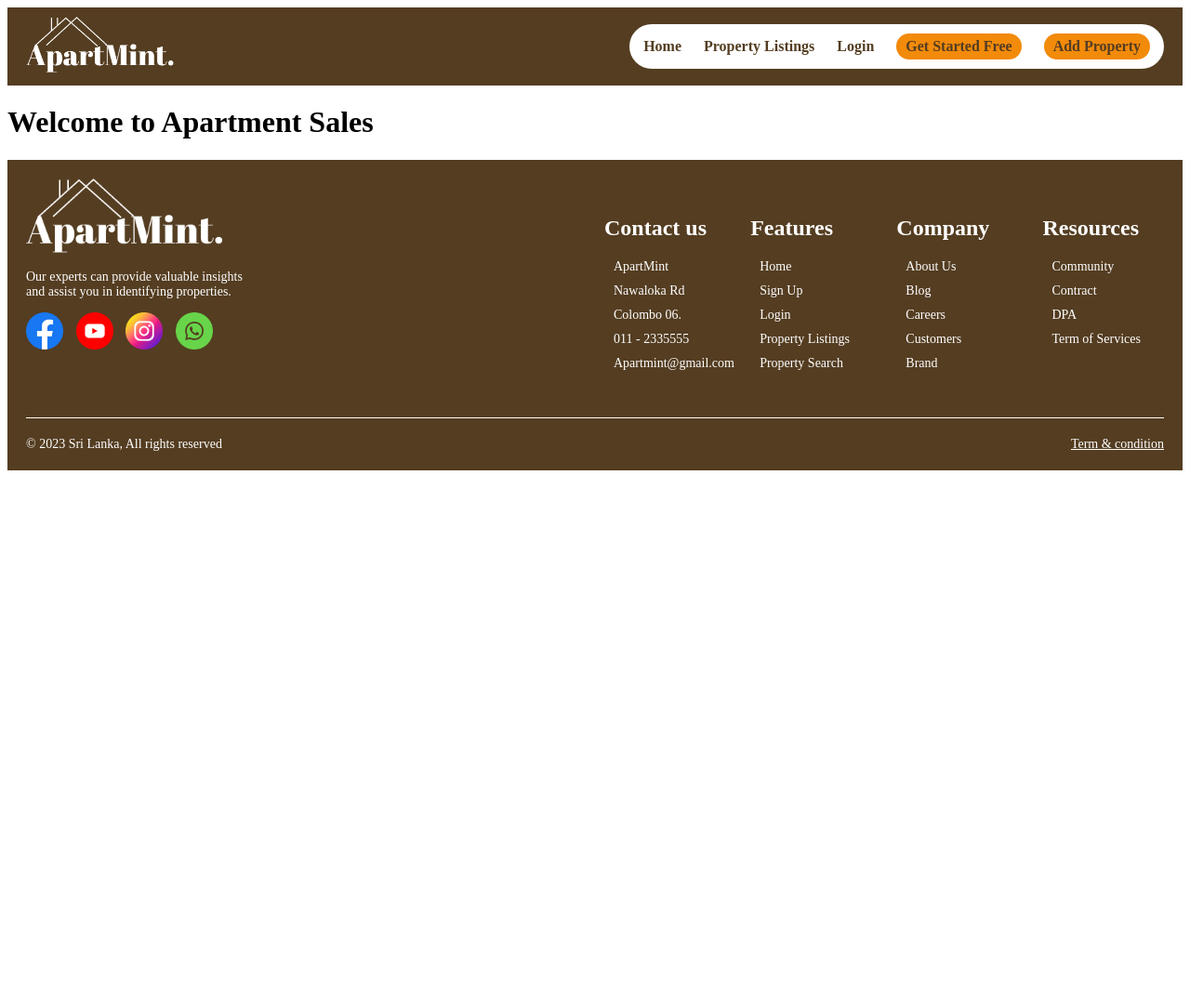
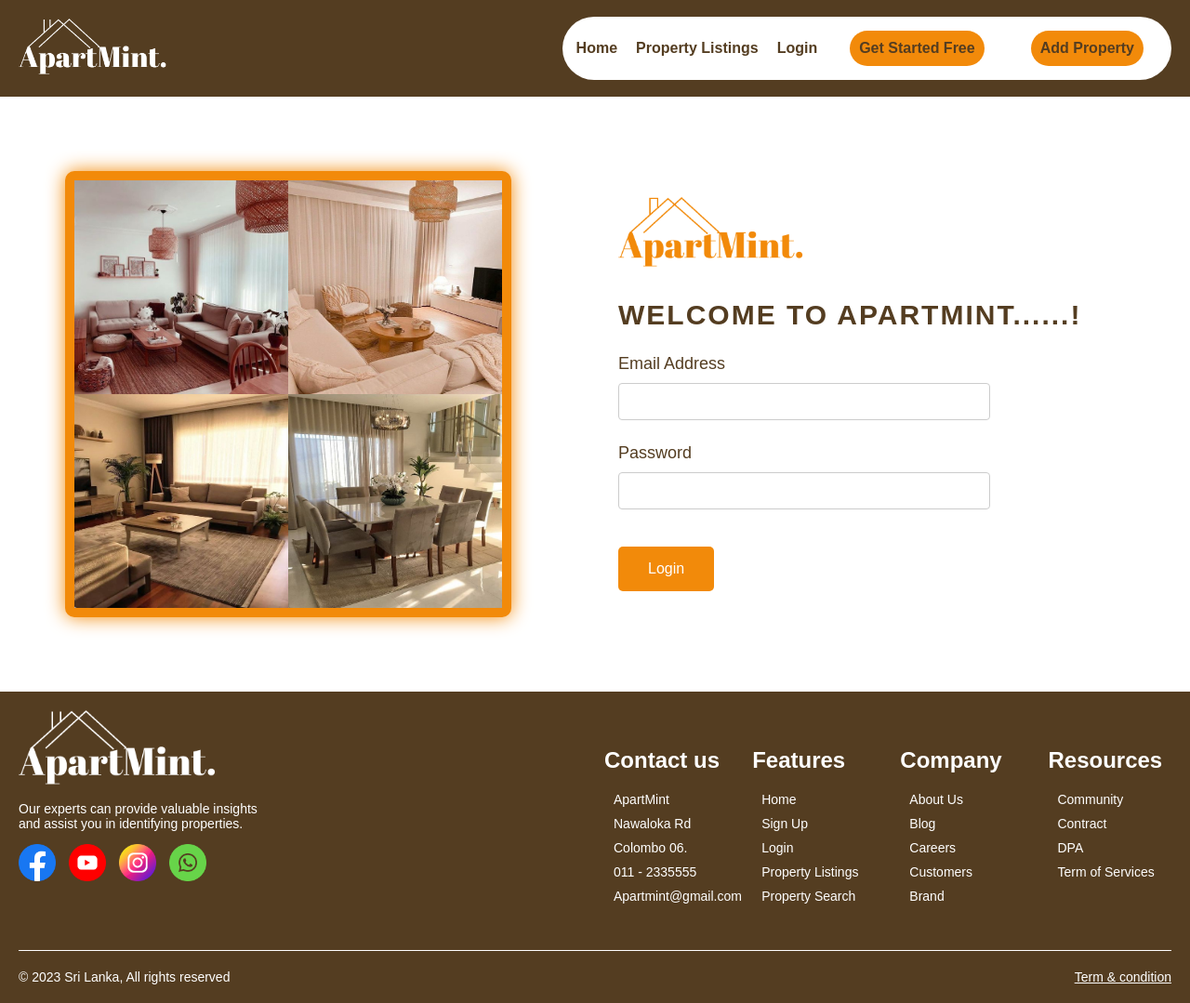
Before and after one commit to Kavindu-TechLab/Online-Apartment-Seles-System, a PHP site: page /login.php in a window 1280 px wide. Shown: the whole page at 93% size. Before the commit the page ends 506 px from the top, so only its background shows below. Run offline with PHP 8.4, Linux system fonts and the light colour scheme.

Commit message:
create login page

```diff
--- a/index.php
+++ b/index.php
@@ -1,3 +1,7 @@
+<?php
+session_start();
+?>
+
 <!DOCTYPE html>
 <html>
 <head>
--- a/login.php
+++ b/login.php
@@ -1,18 +1,70 @@
+<?php
+session_start();
+
+?>
+
 <!DOCTYPE html>
-<html>
+<html lang="en">
+
 <head>
-    <title>Home Page</title>
-    <!-- Link to the external CSS file -->
+    <meta charset="UTF-8">
+    <meta name="viewport" content="width=device-width, initial-scale=1.0">
     <link rel="stylesheet" type="text/css" href="style/style.css">
+    <link rel="stylesheet" type="text/css" href="style/style_register.css">
+    <title>Register</title>
 </head>
+
 <body>
     <!-- Include the navigation bar -->
     <?php include('navbar.php'); ?>
 
-    <h1>Welcome to Apartment Sales</h1>
-    <!-- Your homepage content here -->
+    <div class="container" style="margin-top: 60px; margin-bottom: 60px">
+        <div class="left-section">
+            <div class="row">
+                <img src="images/0c8bc5136709ff47018eaaa80e74149e.jpg" alt="Image 1">
+                <img src="images/bb164a76f720b87251168fe46fb8f4c6.jpg" alt="Image 2">
+                <img src="images/d42c557d39ac3b6190d56ae59dbc8e72.jpg" alt="Image 3">
+                <img src="images/3b5c5a08925e964fcc4d90183843ed68.jpg" alt="Image 4">
+            </div>
+        </div>
+
+        <div class="right-section">
+            <!-- Logo and Title -->
+            <div class="logo">
+                <img src="images/logo.png" alt="Logo">
+            </div>
+            <h1 style="margin-bottom: 20px;">Welcome To Apartmint......!</h1>
+
+
+
+            <!-- Login Form -->
+            <form action="process_php/process_login.php" method="post" >
+                <div class="form-row">
+                    <label for="email">Email Address</label>
+                    <input type="email" id="email" name="email" required>
+                </div>
+                <div class="form-row">
+                    <label for="password">Password</label>
+                    <input type="password" id="password" name="password" required>
+                </div>
+
+            <!-- Display error message here -->
+            <?php
+            if (isset($_SESSION["login_error"])) {
+                echo '<div class="error-message"><br>' . $_SESSION["login_error"] . '</div>';
+                unset($_SESSION["login_error"]); // Remove the session variable after displaying the message
+            }
+            ?>
+
+
+                <button type="submit" class="register-submit" value="Login">Login</button>
+            </form>
+        </div>
+    </div>
 
     <!-- Include the footer -->
     <?php include('footer.php'); ?>
+
 </body>
+
 </html>
--- a/navbar.php
+++ b/navbar.php
@@ -6,8 +6,25 @@
         <ul>
             <li><a href="index.php">Home</a></li>
             <li><a href="allListings.php">Property Listings</a></li>
-            <li><a href="login.php">Login</a></li>
-            <li><a href="register.php" class="button">Get Started Free</a></li>
+            <?php
+            // Check if the user is logged in
+            if(isset($_SESSION["user_id"])) {
+                // If logged in, show user's name and profile photo with dropdown menu
+                echo '<li class="dropdown">';
+                $userName = $_SESSION["user_name"];
+                $truncatedName = strlen($userName) > 15 ? substr($userName, 0, 15) . '...' : $userName;
+                echo '<span class="dropbtn"><img class="profile_photo" src="process_php/uploads/profile_photos/' . $_SESSION["user_profile_photo"] . '" alt="Profile Photo">' . $truncatedName . '</span>';
+                echo '<div class="dropdown-content">';
+                echo '<a href="myAccount.php">My Account</a>';
+                echo '<a href="process_php/process_logout.php">Logout</a>';
+                echo '</div>';
+                echo '</li>';
+            } else {
+                // If not logged in, show login and "Get Started Free" button
+                echo '<li><a href="login.php">Login</a></li>';
+                echo '<li><a href="register.php" class="button">Get Started Free</a></li>';
+            }
+            ?>
             <li><a href="addListings.php" class="button">Add Property</a></li>
             <!-- Add more navigation links as needed -->
         </ul>
--- a/register.php
+++ b/register.php
@@ -1,3 +1,8 @@
+<?php
+session_start();
+
+?>
+
 <!DOCTYPE html>
 <html lang="en">
 
--- a/style/style.css
+++ b/style/style.css
@@ -13,11 +13,19 @@
     max-height: 60px;
 }
 
+.navbar-right {
+    display: flex;
+    align-items: center;
+}
+
 .navbar-right ul {
     background-color: #fff;
     list-style: none;
-    padding: 10px 15px;
+    padding: 0 15px;
     border-radius: 50px;
+    display: flex;
+    justify-content: center;
+    align-items: center;
 
 }
 
@@ -59,8 +67,72 @@
     background-color: rgba(242, 138, 10, 1);
     font-weight: bold;
     border-radius: 50px;
-    padding: 5px 10px;
+    margin: 15px;
+    padding: 10px 10px;
 }
+
+/* Dropdown menu */
+.dropdown {
+    position: relative;
+    display: inline-block;
+}
+
+/* Dropdown button */
+.dropbtn {
+    background-color: #fff;
+    text-decoration: none;
+    font-weight: bold;
+    color: rgba(84, 61, 33, 1);
+    display: inline-block;
+    padding: 10px 15px;
+    border: none;
+}
+
+/* Dropdown content (hidden by default) */
+.dropdown-content {
+    display: none;
+    position: absolute;
+    background-color: #f1f1f1;
+    min-width: 150px;
+    max-width: 160px;
+    right: 0px;
+}
+
+/* Links inside the dropdown */
+.dropdown-content a {
+    font-size: 16px;
+    font-family: Arial, sans-serif;
+    font-weight: bold;
+    text-align: left;
+    letter-spacing: 2px;
+    color: rgba(84, 61, 33, 1);
+    padding: 12px 16px;
+    text-decoration: none;
+    display: block;
+    transition: 0.3s;
+}
+
+/* Show the dropdown menu on hover */
+.dropdown:hover .dropdown-content {
+    display: block;
+}
+
+.dropbtn{
+    display: flex;
+    justify-content: center; /* Center the navigation links */
+    align-items: center;
+}
+
+.profile_photo {
+    width: 50px;
+    height: 50px;
+    border-radius: 50%;
+    overflow: hidden;
+    object-fit: cover;
+    margin-right: 10px;
+}
+
+
 
 /*Footer styles*/
 
--- a/style/style_register.css
+++ b/style/style_register.css
@@ -149,3 +149,14 @@ h1 {
     color: rgba(84, 61, 33, 1);
     border: 2px solid rgba(242, 138, 10, 1);
 }
+
+.error-message {
+    color: red;
+    font-size: 14px;
+    font-family: Arial, sans-serif;
+    font-weight: bold;
+    text-align: left;
+    letter-spacing: 2px;
+    margin-top: 5px;
+    margin-bottom: 5px;
+}
```
Also changed, not shown: addListings.php (+11 -0 lines), myAccount.php (renamed from userDashboard.php, +11 -0 lines), process_php/process_login.php (added, +39 -0 lines), process_php/process_logout.php (added, +13 -0 lines), process_php/uploads/profile_photos/download (3).jpeg (added), process_php/uploads/profile_photos/images (2).jpeg (added).
